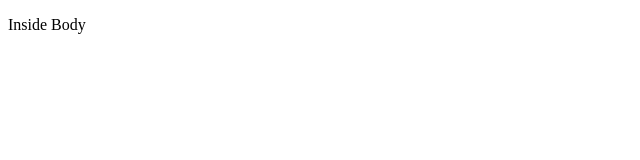
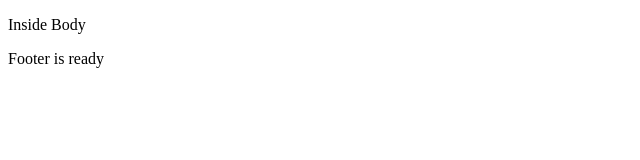
Before and after one commit to satyamdeb12/freshersbatch-oct16, a plain HTML site: page index.html in a window 1280 px wide. Shown: the full height of the page, 0-640 px from the left. Drawn offline with Linux system fonts and the light colour scheme.

Commit message:
index.html Footer is ready

```diff
--- a/index.html
+++ b/index.html
@@ -7,5 +7,6 @@
 </head>
 <body>
 	<p>Inside Body</p>
+	<p>Footer is ready</p>
 </body>
 </html>
```
